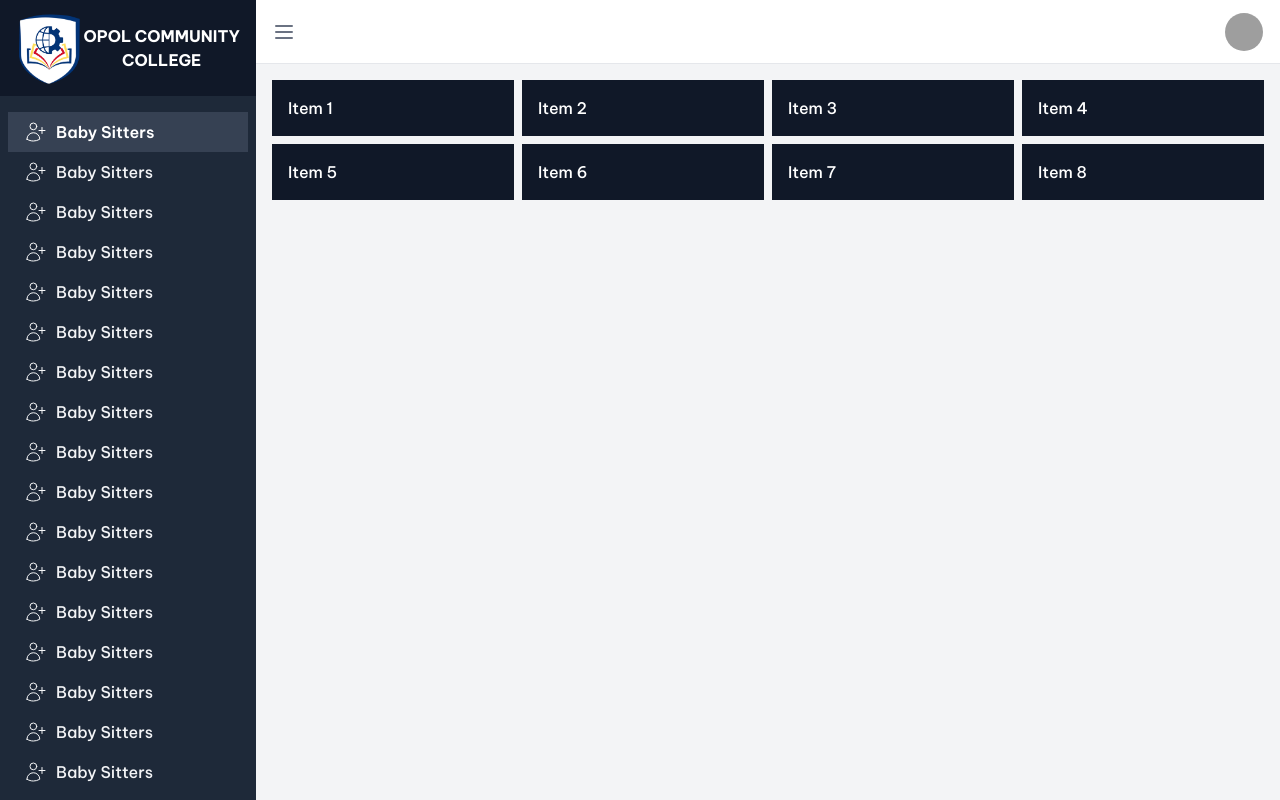
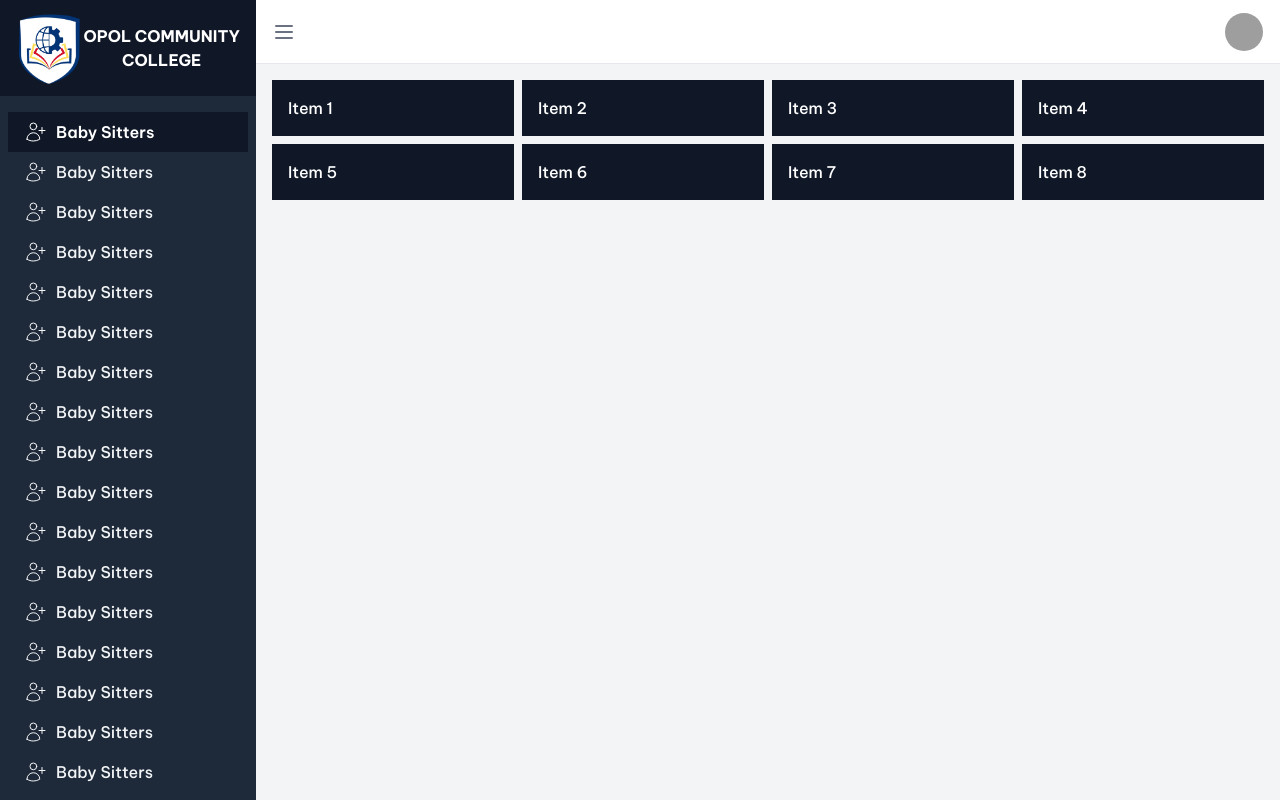
Before and after one commit to lawiszxc/daisyui-react, a React (Vite) app: page / in a window 1280 px wide. Built offline with nearby package versions, Linux system fonts and the light colour scheme; grey boxes are pictures that could not be loaded.

Commit message:
testing commit

```diff
--- a/src/components/Sidebar.jsx
+++ b/src/components/Sidebar.jsx
@@ -18,9 +18,9 @@ const Sidebar = () => {
           <a
             href="#"
             onClick={() => setActiveMenu("baby-sitters")}
-            className={`flex items-center px-4 py-2 hover:bg-gray-700 ${
+            className={`flex items-center px-4 py-2 hover:bg-gray-900 ${
               activeMenu === "baby-sitters"
-                ? "bg-gray-700 text-white font-semibold"
+                ? "bg-gray-900 text-white font-semibold"
                 : "text-gray-100"
             }`}
           >
```
